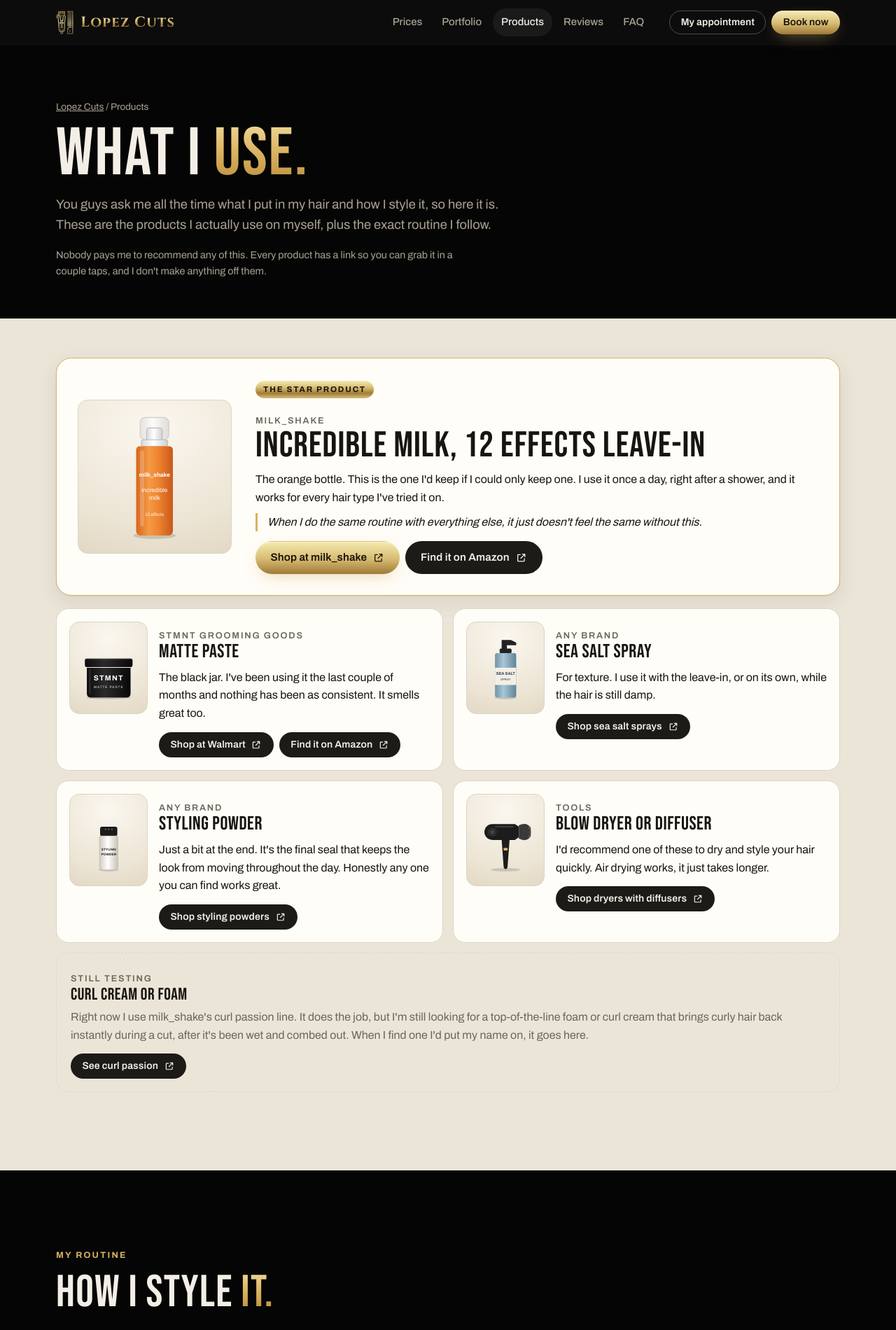
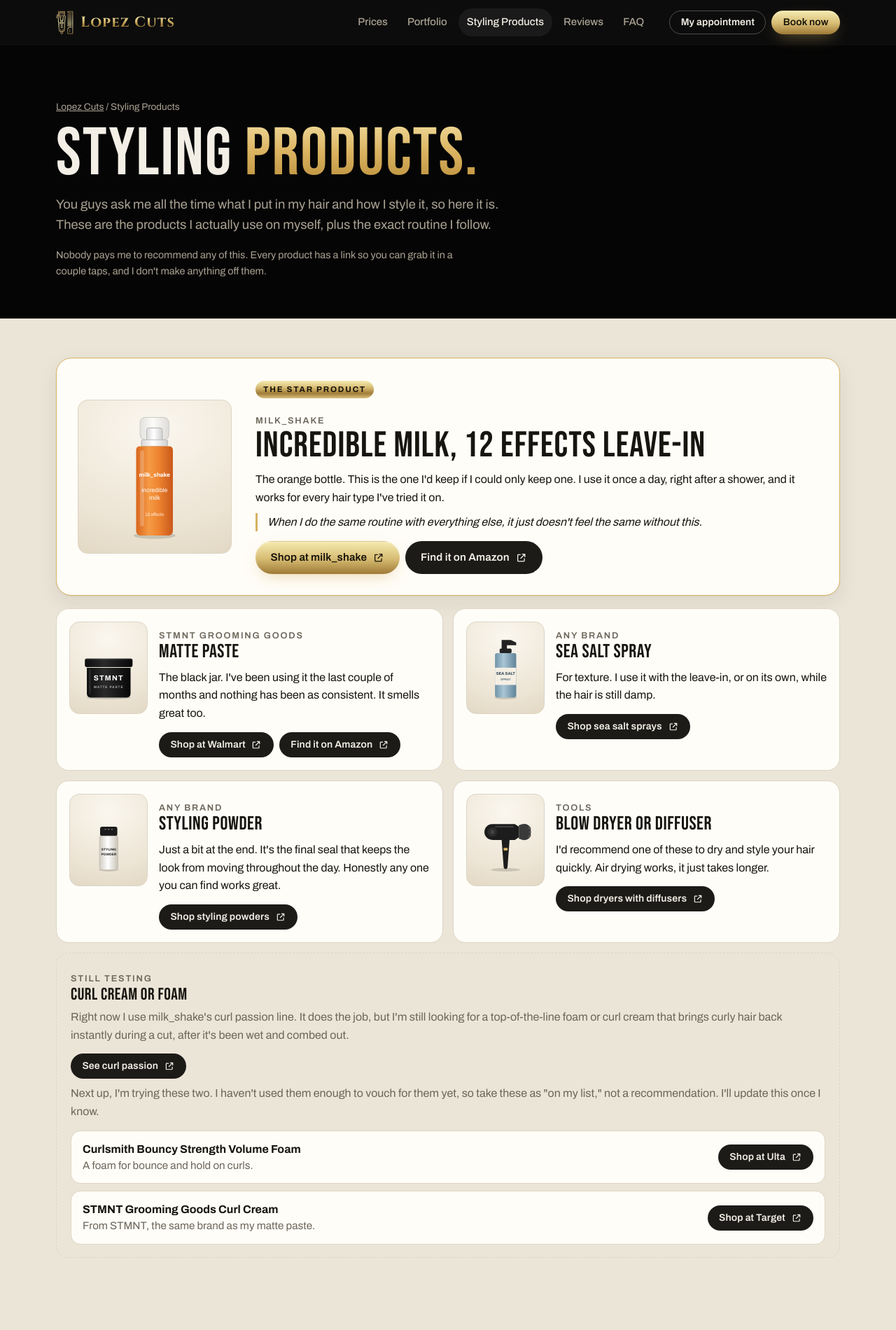
Before and after one commit to miguelflopez403-tech/Lopezcuts, a plain HTML site: page products.html in a window 1280 px wide. Shown: the top 1900 px of the page at 70% size. Drawn offline with Linux system fonts and the light colour scheme; animation ran at ten frames a second.

Commit message:
Styling Products label + two curl products Miguel is trying (#37)
* Add a Products page with Miguel's routine

New /products page: the milk_shake incredible milk leave-in as the star
product, STMNT Matte Paste, sea salt spray, styling powder, dryer or
diffuser, a still-testing note for curl cream, and the six-step routine.
Linked from the nav, footers, a homepage FAQ, the sitemap and llms.txt.
Nav links tighten below 1120px and hide below 960px so the header fits.

Co-Authored-By: Claude Opus 5.5 <noreply@anthropic.com>
Claude-Session: https://claude.ai/code/session_01GpJd7ooUEJFJEBUoUZs89K

* Products page: note milk_shake curl passion as the current curl pick

Co-Authored-By: Claude Opus 5.5 <noreply@anthropic.com>
Claude-Session: https://claude.ai/code/session_01GpJd7ooUEJFJEBUoUZs89K

* Products page: drawings that look like the real products, shop links on every item

Co-Authored-By: Claude Opus 5.5 <noreply@anthropic.com>
Claude-Session: https://claude.ai/code/session_01GpJd7ooUEJFJEBUoUZs89K

* Label the products page as Styling Products

Co-Authored-By: Claude Opus 5.5 <noreply@anthropic.com>
Claude-Session: https://claude.ai/code/session_01GpJd7ooUEJFJEBUoUZs89K

* Styling Products: add the two curl products Miguel is trying next

Co-Authored-By: Claude Opus 5.5 <noreply@anthropic.com>
Claude-Session: https://claude.ai/code/session_01GpJd7ooUEJFJEBUoUZs89K

---------

Co-authored-by: Claude <noreply@anthropic.com>

```diff
--- a/products.html
+++ b/products.html
@@ -3,12 +3,12 @@
 <head>
 <meta charset="UTF-8">
 <meta name="viewport" content="width=device-width, initial-scale=1, viewport-fit=cover">
-<title>Products I Use | Lopez Cuts by Miguel Lopez, Salt Lake City Barber</title>
+<title>Styling Products I Use | Lopez Cuts by Miguel Lopez, Salt Lake City Barber</title>
 <meta name="description" content="The hair products Miguel Lopez of Lopez Cuts actually uses, and his step-by-step routine for styling at home: milk_shake incredible milk, STMNT Matte Paste, sea salt spray and styling powder.">
 <link rel="canonical" href="https://www.lopezcuts.com/products">
 <meta name="robots" content="index, follow, max-image-preview:large">
 <meta property="og:site_name" content="Lopez Cuts">
-<meta property="og:title" content="Products I Use | Lopez Cuts">
+<meta property="og:title" content="Styling Products I Use | Lopez Cuts">
 <meta property="og:description" content="What Miguel uses on his own hair, and how to style yours at home.">
 <meta property="og:type" content="website">
 <meta property="og:url" content="https://www.lopezcuts.com/products">
@@ -20,14 +20,14 @@
 {
  "@context": "https://schema.org",
  "@type": "WebPage",
- "name": "Products I use",
+ "name": "Styling products I use",
  "url": "https://www.lopezcuts.com/products",
  "description": "The hair products Miguel Lopez uses and his at-home styling routine.",
  "isPartOf": { "@type": "WebSite", "name": "Lopez Cuts", "url": "https://www.lopezcuts.com/" },
  "author": { "@type": "Person", "name": "Miguel Lopez", "url": "https://www.lopezcuts.com/miguel-lopez" },
  "breadcrumb": { "@type": "BreadcrumbList", "itemListElement": [
   { "@type": "ListItem", "position": 1, "name": "Lopez Cuts", "item": "https://www.lopezcuts.com/" },
-  { "@type": "ListItem", "position": 2, "name": "Products", "item": "https://www.lopezcuts.com/products" }
+  { "@type": "ListItem", "position": 2, "name": "Styling Products", "item": "https://www.lopezcuts.com/products" }
  ]}
 }
 </script>
@@ -69,6 +69,11 @@
   .pr-testing { margin-top: 14px; padding: 18px 20px; border-radius: 18px; border: 1px dashed var(--line); background: transparent; }
   .pr-testing h3 { font-size: 1.5rem; }
   .pr-testing p { margin: 8px 0 0; line-height: 1.6; color: var(--muted); }
+  .pr-testing > p + .pr-links { margin-bottom: 6px; }
+  .pr-try { list-style: none; margin: 14px 0 0; padding: 0; display: grid; gap: 10px; }
+  .pr-try li { display: flex; align-items: center; justify-content: space-between; gap: 12px 16px; flex-wrap: wrap; padding: 14px 16px; border-radius: 14px; background: var(--card); border: 1px solid var(--line); }
+  .pr-try span { color: var(--muted); font-size: .95rem; line-height: 1.5; }
+  .pr-try b { display: block; color: var(--text); font-size: 1rem; }
   @media (max-width: 860px) { .pr-steps { grid-template-columns: 1fr 1fr; } }
   @media (max-width: 640px) {
     .pr-star { grid-template-columns: 1fr; }
@@ -99,7 +104,7 @@
     <nav class="nav-links" aria-label="Main">
       <a href="/#services">Prices</a>
       <a href="/#work">Portfolio</a>
-      <a href="/products" class="active" aria-current="page">Products</a>
+      <a href="/products" class="active" aria-current="page">Styling Products</a>
       <a href="/#reviews">Reviews</a>
       <a href="/#faq">FAQ</a>
     </nav>
@@ -113,8 +118,8 @@
 <main id="main">
   <section class="band ink pr-hero">
     <div class="wrap">
-      <p class="crumbs"><a href="/">Lopez Cuts</a> / Products</p>
-      <h1>What I <span class="gold">use.</span></h1>
+      <p class="crumbs"><a href="/">Lopez Cuts</a> / Styling Products</p>
+      <h1>Styling <span class="gold">products.</span></h1>
       <p class="lede">You guys ask me all the time what I put in my hair and how I style it, so here it is. These are the products I actually use on myself, plus the exact routine I follow.</p>
       <p class="note">Nobody pays me to recommend any of this. Every product has a link so you can grab it in a couple taps, and I don't make anything off them.</p>
     </div>
@@ -189,8 +194,13 @@
       <div class="pr-testing">
         <p class="pr-brand">Still testing</p>
         <h3>Curl cream or foam</h3>
-        <p>Right now I use milk_shake's curl passion line. It does the job, but I'm still looking for a top-of-the-line foam or curl cream that brings curly hair back instantly during a cut, after it's been wet and combed out. When I find one I'd put my name on, it goes here.</p>
+        <p>Right now I use milk_shake's curl passion line. It does the job, but I'm still looking for a top-of-the-line foam or curl cream that brings curly hair back instantly during a cut, after it's been wet and combed out.</p>
         <div class="pr-links"><a class="btn sm" href="https://us.milkshakehair.com/products/milk_shake-curl-passion-leave-in" target="_blank" rel="noopener">See curl passion <svg class="ic"><use href="#i-out"/></svg></a></div>
+        <p>Next up, I'm trying these two. I haven't used them enough to vouch for them yet, so take these as "on my list," not a recommendation. I'll update this once I know.</p>
+        <ul class="pr-try">
+          <li><span><b>Curlsmith Bouncy Strength Volume Foam</b>A foam for bounce and hold on curls.</span><a class="btn sm" href="https://www.ulta.com/p/bouncy-strength-volume-foam-pimprod2021327" target="_blank" rel="noopener">Shop at Ulta <svg class="ic"><use href="#i-out"/></svg></a></li>
+          <li><span><b>STMNT Grooming Goods Curl Cream</b>From STMNT, the same brand as my matte paste.</span><a class="btn sm" href="https://www.target.com/p/-/A-92806467" target="_blank" rel="noopener">Shop at Target <svg class="ic"><use href="#i-out"/></svg></a></li>
+        </ul>
       </div>
     </div>
   </section>
@@ -239,7 +249,7 @@
         <li><a href="/#book">Book online</a></li>
         <li><a href="/#appointment">Check my appointment</a></li>
         <li><a href="/portfolio">Full portfolio</a></li>
-        <li><a href="/products">Products I use</a></li>
+        <li><a href="/products">Styling products I use</a></li>
         <li><a href="/#reviews">Reviews</a></li>
         <li><a href="/#faq">FAQ</a></li>
       </ul>
```
Also changed, not shown: index.html (+3 -3 lines), miguel-lopez.html (+2 -2 lines), portfolio.html (+2 -2 lines), university-of-utah-barber.html (+2 -2 lines), llms.txt.
